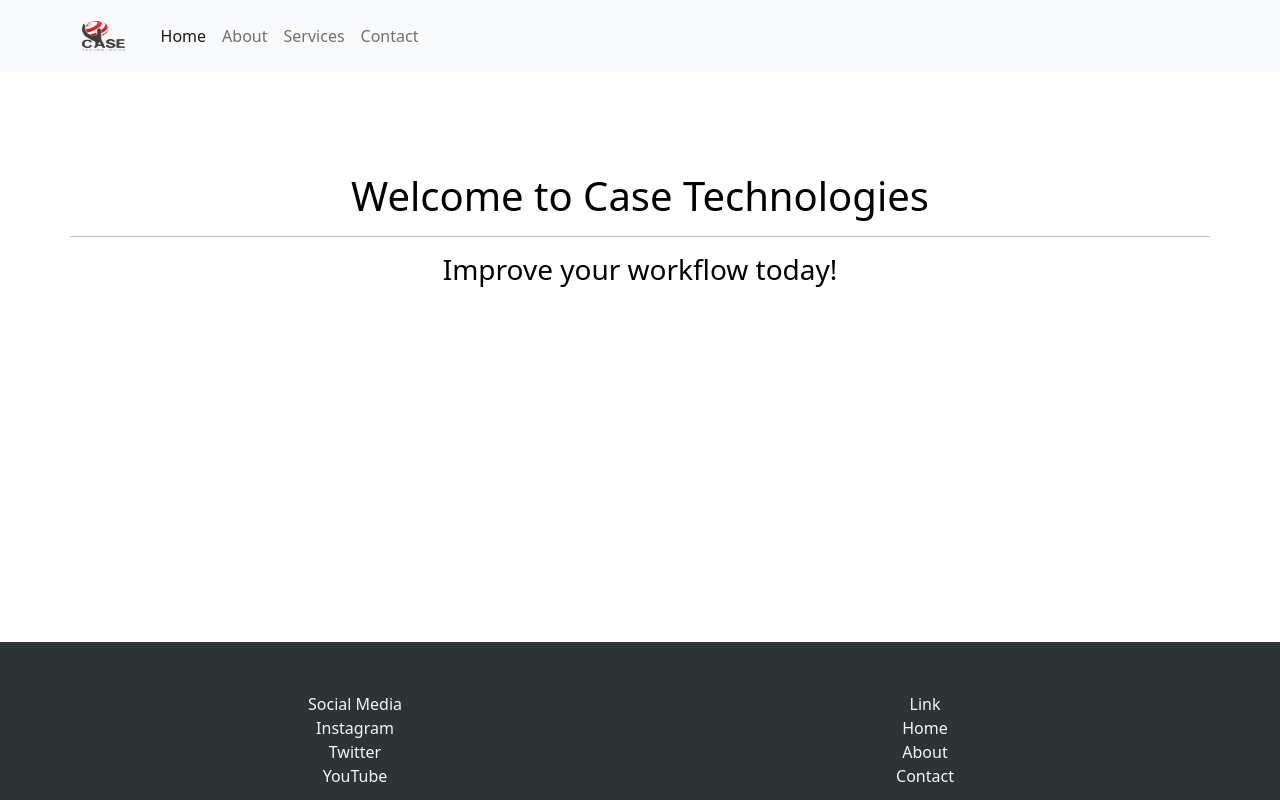
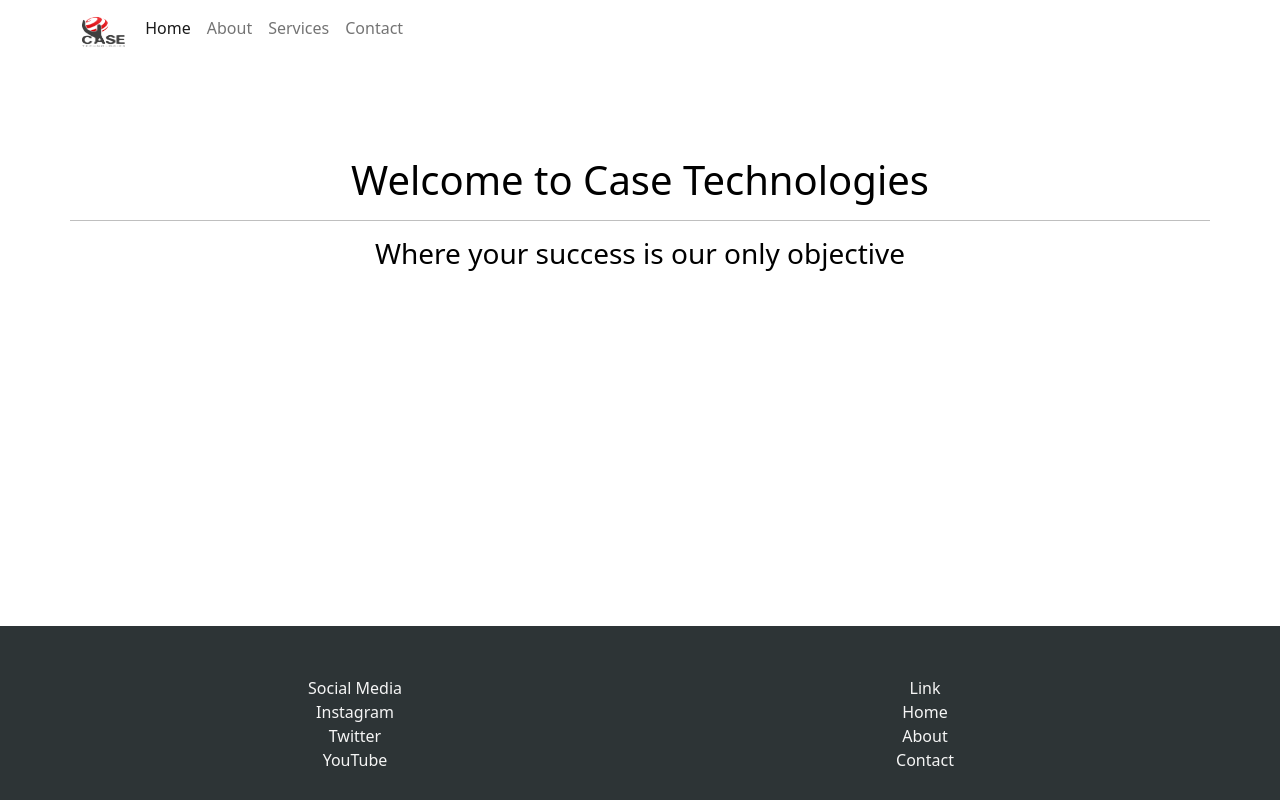
Before and after one commit to stix1222/go2case, a Next.js app: page / in a window 1280 px wide. Shown: the top 800 px of the page. Built offline with nearby package versions, Linux system fonts and the light colour scheme.

Commit message:
fixed navigation color

```diff
--- a/components/navbar.js
+++ b/components/navbar.js
@@ -5,16 +5,16 @@ import Link from 'next/link'
 
 function Navbar(){
     return (
-        <nav className="navbar navbar-light bg-light navbar-toggle navbar-expand-lg nav-color">
+        <nav className="navbar navbar-light navbar-toggle navbar-expand-lg nav-color">
         <div className="container container-fluid">
-          <a className="navbar-brand case-tech" href="/">
+          <Link className="navbar-brand case-tech" href="/">
               <Image
                 src={Logo}
                 alt="Case Technologies"
                 height={40}
                 width={45}
               />
-          </a>
+          </Link>
           <button className="navbar-toggler" type="button" data-bs-toggle="collapse" data-bs-target="#navbarSupportedContent" aria-controls="navbarSupportedContent" aria-expanded="false" aria-label="Toggle navigation">
             <span className="navbar-toggler-icon"></span>
           </button>
--- a/pages/index.js
+++ b/pages/index.js
@@ -5,7 +5,7 @@ function HomePage() {
     <div className="spacer"></div>
       <h1 className="">Welcome to Case Technologies</h1>
       <hr className="container"/>
-      <h3 className="start-career">Improve your workflow today!</h3>
+      <h3 className="start-career">Where your success is our only objective</h3>
       <div className="spacer"></div>
     </div>
   );
--- a/styles/globals.css
+++ b/styles/globals.css
@@ -85,13 +85,13 @@ color: #e74c3c;
 /* Main introduction */
 .intro {
   font-size: 75px;
+  font-weight: bolder;
   top: 30%;
   left: 20%;
   right: 20%;
   text-align: center;
   color: black;
   min-height: 65vh;
-
 }
 .main-button {
 
```
